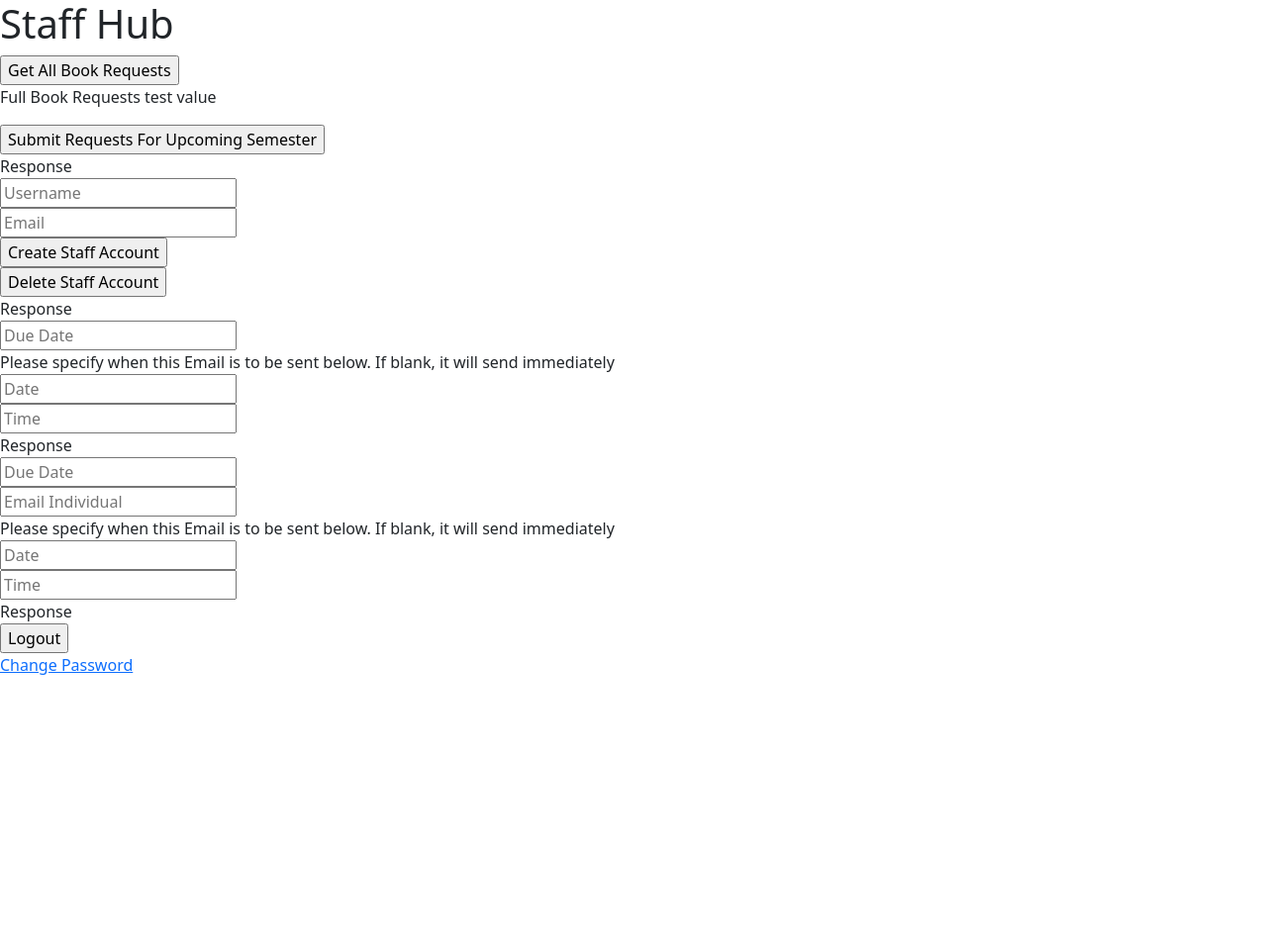
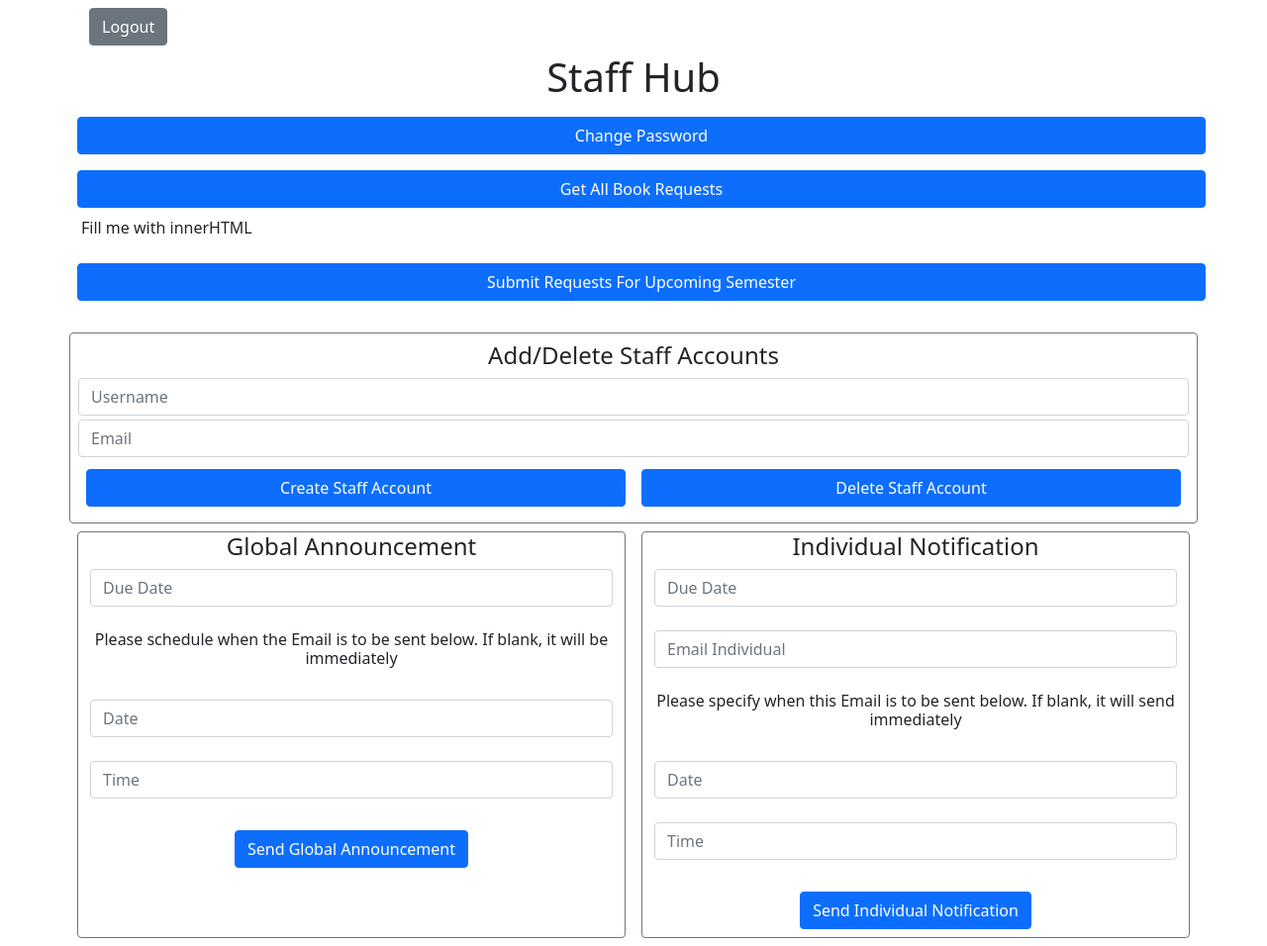
Before and after one commit to RobertLD/COP4710-FP, a PHP site: page /COP4710-FP/staffView.html in a window 1280 px wide. Shown: the whole page at 99% size. Before the commit the page ends 682 px from the top, so only its background shows below. Run offline with PHP 8.4, Linux system fonts and the light colour scheme.

Commit message:
Finished all CSS using Bootstrap

```diff
--- a/frontend/html/index.php
+++ b/frontend/html/index.php
@@ -28,7 +28,7 @@
 <body>
     <div class="login text-center contaner" >
         <div class="row m-2"><h1>Please login below</h1></div>
-        <div class="loginDiv row m-2 justify-content-md-center">
+        <div class="loginDiv row m-2 justify-content-center">
             <form class="loginForm col-md-auto" action="../../backend/php/login.a.php" method="post">
                 <input type="text" class="form-control" name="uid" placeholder="Username"></input></br>
                 <input type="text" class="form-control" name="pwd" placeholder="Password"></input></br>
@@ -39,7 +39,7 @@
             <a class="createAccountLink" href="register.html">Create New Account</a><br/>
             <a class="forgotPasswordLink" href="forgotPassword.html">Forgot Password?</a>
         </div>
-        <span class="loginError row m-2"></span>
+        <span class="loginError row m-2 justify-content-center"></span>
     </div>
 </body>
 
--- a/frontend/html/staffView.html
+++ b/frontend/html/staffView.html
@@ -23,48 +23,60 @@
     <script src="https://cdn.jsdelivr.net/npm/bootstrap@5.1.3/dist/js/bootstrap.bundle.min.js" integrity="sha384-ka7Sk0Gln4gmtz2MlQnikT1wXgYsOg+OMhuP+IlRH9sENBO0LRn5q+8nbTov4+1p" crossorigin="anonymous"></script>
 </head>
 <body>
-    <div class="staffViewContainer">
-        <h1>Staff Hub</h1>
-        <div class="getAll">
-            <input type="button" value="Get All Book Requests">
-            <p id="viewResults">Full Book Requests test value</p>
-            <input type="button" value="Submit Requests For Upcoming Semester"><br>
-            <span class="getAllError">Response</span>
+    <div class="staffViewContainer container">
+        <div class="row">
+            <form class="logoutForm" action="../../backend/php/logout.a.php" method="post">
+			    <input class="btn btn-secondary m-2" type="submit" name="submit" value="Logout"></input>
+		    </form>
         </div>
-        <div class="makeOrDeleteAdmin">
-            <input type="text" placeholder="Username"><br>
-            <input type="text" placeholder="Email"><br>
-            <input type="button" value="Create Staff Account"><br>
-            <input type="button" value="Delete Staff Account"><br>
-            <span class="makeOrDeleteAdminError">Response</span>
+        <h1 class="row justify-content-center text-center">Staff Hub</h1>
+        <div class="row">
+            <a class="btn btn-primary m-2" href="newPassword.html">Change Password</a>
         </div>
-        <div class="scheduleEmail">
+        <div class="getAll row">
+            <input class="btn btn-primary m-2" type="button" value="Get All Book Requests">
+            <p id="viewResults">Fill me with innerHTML</p>
+            <input class="btn btn-primary m-2" type="button" value="Submit Requests For Upcoming Semester"><br>
+            <span class="getAllError"></span>
+        </div>
+        <div class="makeOrDeleteAdmin row border border-secondary rounded p-2">
+            <h4 class="justify-content-center text-center">Add/Delete Staff Accounts</h4>
+            <input class="form-control mb-1" type="text" placeholder="Username"><br>
+            <input class="form-control mb-1" type="text" placeholder="Email"><br>
+            <input class="btn btn-primary m-2 col" type="button" value="Create Staff Account"><br>
+            <input class="btn btn-primary m-2 col" type="button" value="Delete Staff Account"><br>
+            <span class="makeOrDeleteAdminError"></span>
+        </div>
+        <div class="row">
+            <div class="scheduleEmail col text-center border border-secondary rounded m-2">
+            <h4 class="justify-content-center text-center">Global Announcement</h4>
             <form onsubmit="">
-                <input type="text" placeholder="Due Date"><br>
-                <label>Please specify when this Email is to be sent below.
+                <input class="form-control" type="text" placeholder="Due Date"><br>
+                <h6 class="text-center justify-content-center mb-2">Please schedule when the Email is to be sent below.
+                    If blank, it will be  immediately
+                </h6><br>
+                <input class="form-control" type="text" placeholder="Date"><br>
+                <input class="form-control" type="text" placeholder="Time"><br>
+                <input class="btn btn-primary m-2" type="submit" value="Send Global Announcement">
+            </form>
+            <span class="scheduleEmailError"></span>
+            </div>
+            <div class="individualEmail col text-center border border-secondary rounded m-2">
+            <h4 class="justify-content-center text-center">Individual Notification</h4>
+            <form class="col" onsubmit="">
+                <input class="form-control" type="text" placeholder="Due Date"><br>
+                <input class="form-control" type="text" placeholder="Email Individual"><br>
+                <h6 class="text-center justify-content-center mb-2">Please specify when this Email is to be sent below.
                     If blank, it will send immediately
-                </label><br>
-                <input type="text" placeholder="Date"><br>
-                <input type="text" placeholder="Time"><br>
+                </h6><br>
+                <input class="form-control" type="text" placeholder="Date"><br>
+                <input class="form-control" type="text" placeholder="Time"><br>
+                <input class="btn btn-primary m-2" type="submit" value="Send Individual Notification">
             </form>
-            <span class="scheduleEmailError">Response</span>
         </div>
-        <div class="individualEmail">
-            <form onsubmit="">
-                <input type="text" placeholder="Due Date"><br>
-                <input type="text" placeholder="Email Individual"><br>
-                <label>Please specify when this Email is to be sent below.
-                    If blank, it will send immediately
-                </label><br>
-                <input type="text" placeholder="Date"><br>
-                <input type="text" placeholder="Time"><br>
-            </form>
-            <span class="individualEmailError">Response</span>
         </div>
-        <form class="logoutForm" action="../../backend/php/logout.a.php" method="post">
-			<input type="submit" name="submit" value="Logout"></input></br>
-		</form>
-		<a href="newPassword.html">Change Password</a></br>
+
+        <span class="individualEmailError row justify-content-center"></span>
     </div>
 </body>
 </html>
```
Also changed, not shown: frontend/html/createRequestForm.html (+18 -15 lines), frontend/html/editRequestForm.html (+18 -16 lines), frontend/html/forgotPassword.html (+8 -7 lines), frontend/html/newPassword.html (+8 -8 lines), frontend/html/professorView.html (+16 -9 lines), frontend/html/register.html (+12 -13 lines).
